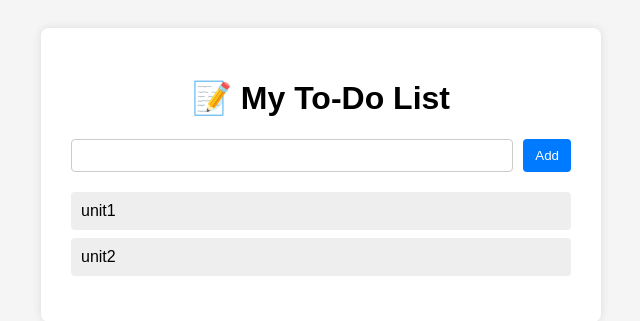
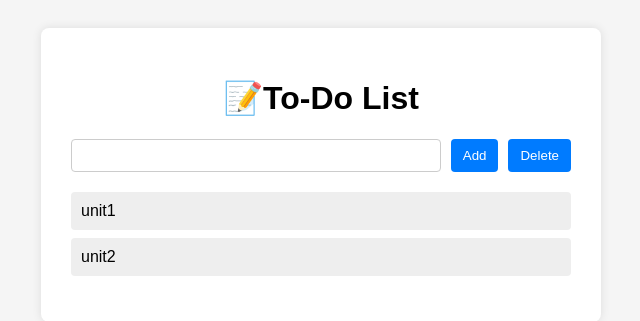
Before and after one commit to vish-001-saxena/todo_app, a Django app: page / in a window 1280 px wide. Shown: the top 321 px of the page, without its empty margins (319-959 px from the left). Run offline with Django 5.2, Linux system fonts and the light colour scheme; data comes from the database, SQL or seed files in the repository.

Commit message:
index.update

```diff
--- a/core/templates/core/index.html
+++ b/core/templates/core/index.html
@@ -59,12 +59,13 @@
 </head>
 <body>
 <div class="container">
-    <h1>📝 My To-Do List</h1>
+    <h1>📝To-Do List</h1>
 
     <form method="POST">
         {% csrf_token %}
         {{ form.title }}
         <button type="submit">Add</button>
+        <button type="delete">Delete</button>
     </form>
 
     <ul>
```
